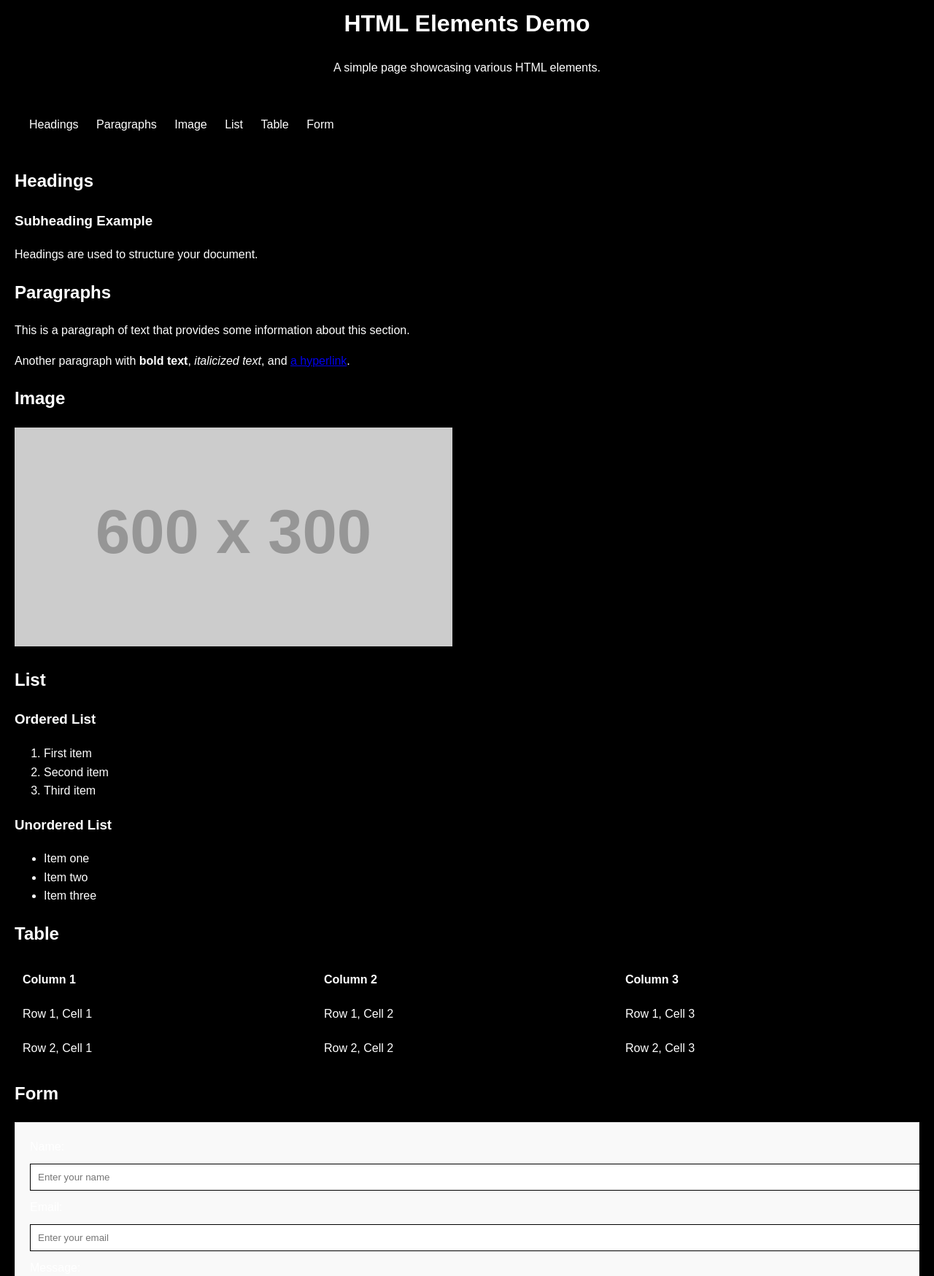
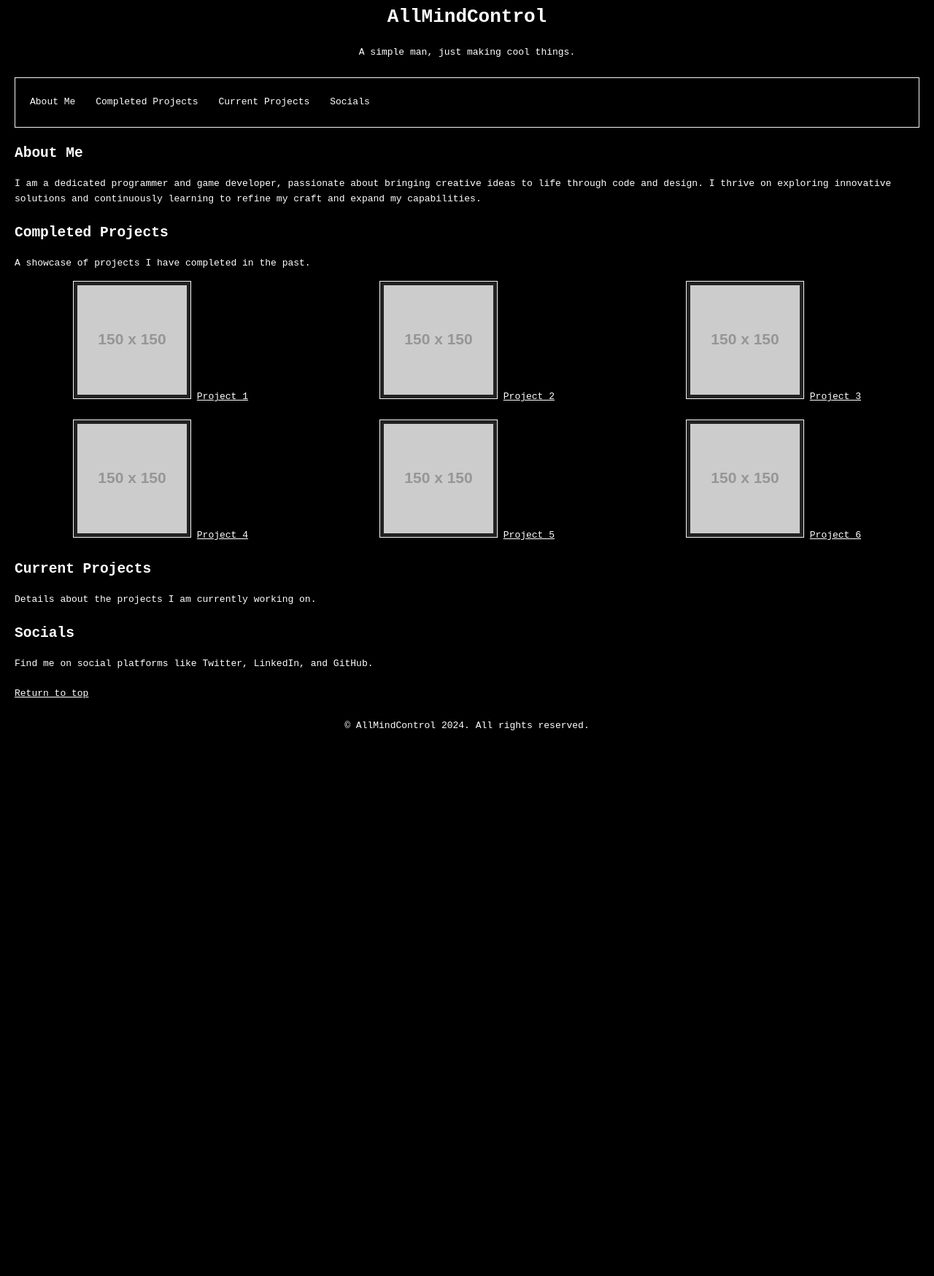
Before and after one commit to AllMindControl/AllMindControl.github.io, a plain HTML site: page index.html in a window 1280 px wide. Shown: the part 44-1793 px from the top of the page at 73% size. After the commit the page ends 1093 px from the top, so only its background shows below. Drawn offline with Linux system fonts and the light colour scheme; placeholder pictures from the web are drawn by us.

Commit message:
personalized and setup some placeholders

```diff
--- a/index.html
+++ b/index.html
@@ -3,14 +3,15 @@
 <head>
     <meta charset="UTF-8">
     <meta name="viewport" content="width=device-width, initial-scale=1.0">
-    <title>HTML Elements Demo</title>
+    <title>AllMindControl</title>
     <style>
         body {
-            font-family: Arial, sans-serif;
+            font-family: monospace;
             margin: 20px;
             line-height: 1.6;
             background-color: black;
             color: white;
+            font-size: l;
         }
         header, footer {
             background: #000000;
@@ -20,19 +21,17 @@
         }
         nav {
             background: #000000;
-            color: #000000;
             padding: 10px;
             color: white;
+            border: 1px solid whitesmoke;
         }
         nav ul {
             list-style: none;
             padding: 0;
-            color: white;
         }
         nav ul li {
             display: inline;
             margin: 0 10px;
-            color: white;
         }
         nav ul li a {
             color: white;
@@ -44,37 +43,6 @@
         section {
             margin-bottom: 20px;
         }
-        table {
-            width: 100%;
-            border-collapse: collapse;
-            margin-top: 10px;
-        }
-        table, th, td {
-            border: 1px solid #000000;
-        }
-        th, td {
-            padding: 10px;
-            text-align: left;
-        }
-        .form-container {
-            background: #f9f9f9;
-            padding: 20px;
-            border: 1px solid #ddd;
-        }
-        .form-container input,
-        .form-container textarea {
-            width: 100%;
-            padding: 10px;
-            margin: 10px 0;
-            border: 1px solid #000000;
-        }
-        .form-container button {
-            background: #000000;
-            color: #000000;
-            padding: 10px 20px;
-            border: none;
-            cursor: pointer;
-        }
         img {
             max-width: 100%;
             height: auto;
@@ -82,101 +50,84 @@
         .white-text {
             color: white;
         }
+        .project-grid {
+            display: grid;
+            grid-template-columns: repeat(3, 1fr);
+            gap: 20px;
+        }
+        .project-item {
+            text-align: center;
+        }
+        .project-item img {
+            border: 1px solid whitesmoke;
+            padding: 5px;
+            background-color: #222;
+        }
     </style>
 </head>
 <body>
-    <header>
-        <h1>HTML Elements Demo</h1>
-        <p>A simple page showcasing various HTML elements.</p>
+    <header id="header">
+        <h1>AllMindControl</h1>
+        <p>A simple man, just making cool things.</p>
     </header>
 
     <nav>
         <ul>
-            <li><a href="#headings">Headings</a></li>
-            <li><a href="#paragraphs">Paragraphs</a></li>
-            <li><a href="#image">Image</a></li>
-            <li><a href="#list">List</a></li>
-            <li><a href="#table">Table</a></li>
-            <li><a href="#form">Form</a></li>
+            <li><a href="#about">About Me</a></li>
+            <li><a href="#completed">Completed Projects</a></li>
+            <li><a href="#current">Current Projects</a></li>
+            <li><a href="#socials">Socials</a></li>
         </ul>
     </nav>
 
     <main>
-        <section id="headings">
-            <h2>Headings</h2>
-            <h3>Subheading Example</h3>
-            <p>Headings are used to structure your document.</p>
+        <section id="about">
+            <h2>About Me</h2>
+            <p>I am a dedicated programmer and game developer, passionate about bringing creative ideas to life through code and design. I thrive on exploring innovative solutions and continuously learning to refine my craft and expand my capabilities.</p>
         </section>
 
-        <section id="paragraphs">
-            <h2>Paragraphs</h2>
-            <p>This is a paragraph of text that provides some information about this section.</p>
-            <p>Another paragraph with <strong>bold text</strong>, <em>italicized text</em>, and <a href="#">a hyperlink</a>.</p>
+        <section id="completed">
+            <h2>Completed Projects</h2>
+            <p>A showcase of projects I have completed in the past.</p>
+            <div class="project-grid">
+                <div class="project-item">
+                    <img src="https://via.placeholder.com/150" alt="Project 1">
+                    <a href="https://example.com/project1" class="white-text">Project 1</a>
+                </div>
+                <div class="project-item">
+                    <img src="https://via.placeholder.com/150" alt="Project 2">
+                    <a href="https://example.com/project2" class="white-text">Project 2</a>
+                </div>
+                <div class="project-item">
+                    <img src="https://via.placeholder.com/150" alt="Project 3">
+                    <a href="https://example.com/project3" class="white-text">Project 3</a>
+                </div>
+                <div class="project-item">
+                    <img src="https://via.placeholder.com/150" alt="Project 4">
+                    <a href="https://example.com/project4" class="white-text">Project 4</a>
+                </div>
+                <div class="project-item">
+                    <img src="https://via.placeholder.com/150" alt="Project 5">
+                    <a href="https://example.com/project5" class="white-text">Project 5</a>
+                </div>
+                <div class="project-item">
+                    <img src="https://via.placeholder.com/150" alt="Project 6">
+                    <a href="https://example.com/project6" class="white-text">Project 6</a>
+                </div>
+            </div>
         </section>
 
-        <section id="image">
-            <h2>Image</h2>
-            <img src="https://via.placeholder.com/600x300" alt="Placeholder Image">
+        <section id="current">
+            <h2>Current Projects</h2>
+            <p>Details about the projects I am currently working on.</p>
         </section>
 
-        <section id="list">
-            <h2>List</h2>
-            <h3>Ordered List</h3>
-            <ol>
-                <li>First item</li>
-                <li>Second item</li>
-                <li>Third item</li>
-            </ol>
-            <h3>Unordered List</h3>
-            <ul>
-                <li>Item one</li>
-                <li>Item two</li>
-                <li>Item three</li>
-            </ul>
+        <section id="socials">
+            <h2>Socials</h2>
+            <p>Find me on social platforms like Twitter, LinkedIn, and GitHub.</p>
         </section>
 
-        <section id="table">
-            <h2>Table</h2>
-            <table>
-                <thead>
-                    <tr>
-                        <th>Column 1</th>
-                        <th>Column 2</th>
-                        <th>Column 3</th>
-                    </tr>
-                </thead>
-                <tbody>
-                    <tr>
-                        <td>Row 1, Cell 1</td>
-                        <td>Row 1, Cell 2</td>
-                        <td>Row 1, Cell 3</td>
-                    </tr>
-                    <tr>
-                        <td>Row 2, Cell 1</td>
-                        <td>Row 2, Cell 2</td>
-                        <td>Row 2, Cell 3</td>
-                    </tr>
-                </tbody>
-            </table>
-        </section>
-
-        <section id="form">
-            <h2>Form</h2>
-            <div class="form-container">
-                <form action="#" method="POST">
-                    <label for="name">Name:</label>
-                    <input type="text" id="name" name="name" placeholder="Enter your name">
-
-                    <label for="email">Email:</label>
-                    <input type="email" id="email" name="email" placeholder="Enter your email">
-
-                    <label for="message">Message:</label>
-                    <textarea id="message" name="message" rows="5" placeholder="Your message"></textarea>
-
-                    <button type="submit">Submit</button>
-                </form>
-            </div>
-        </section>
+        <a href="#header" class="white-text">Return to top</a>
     </main>
 
     <footer>
```
